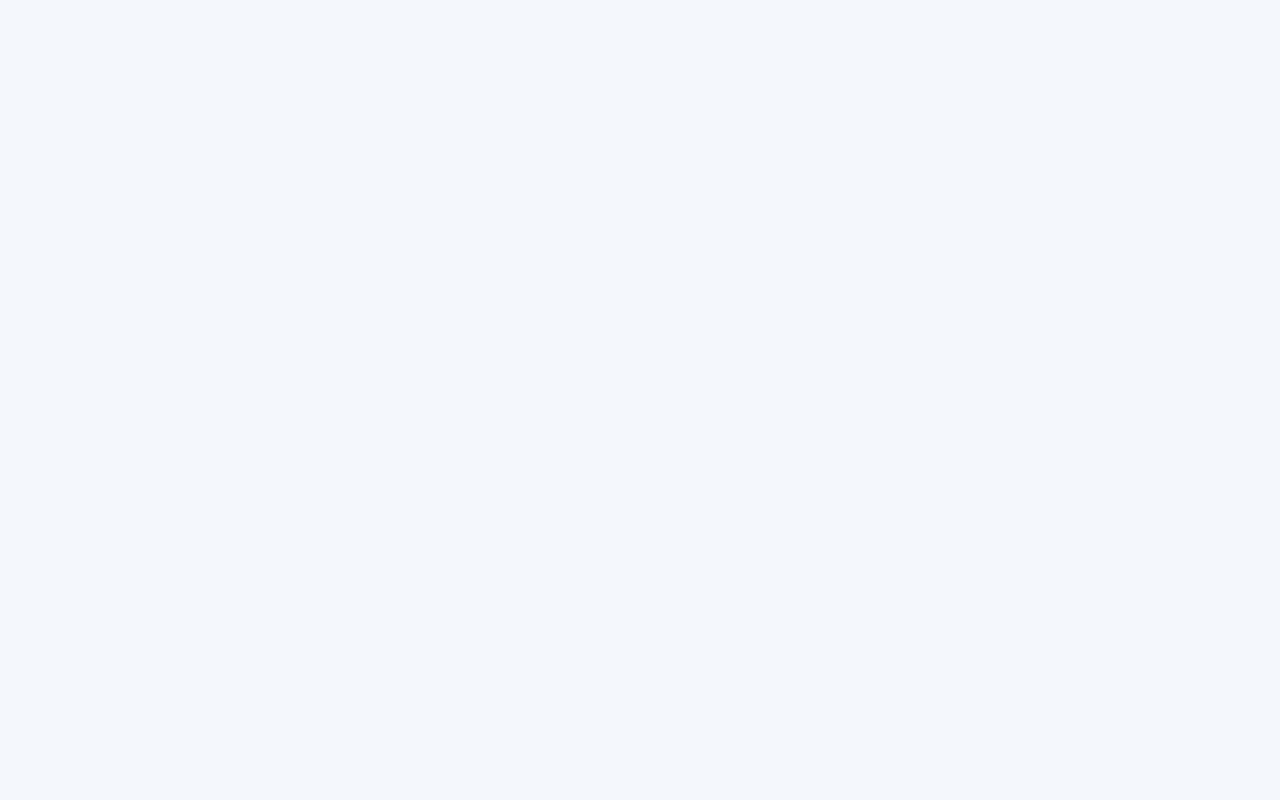
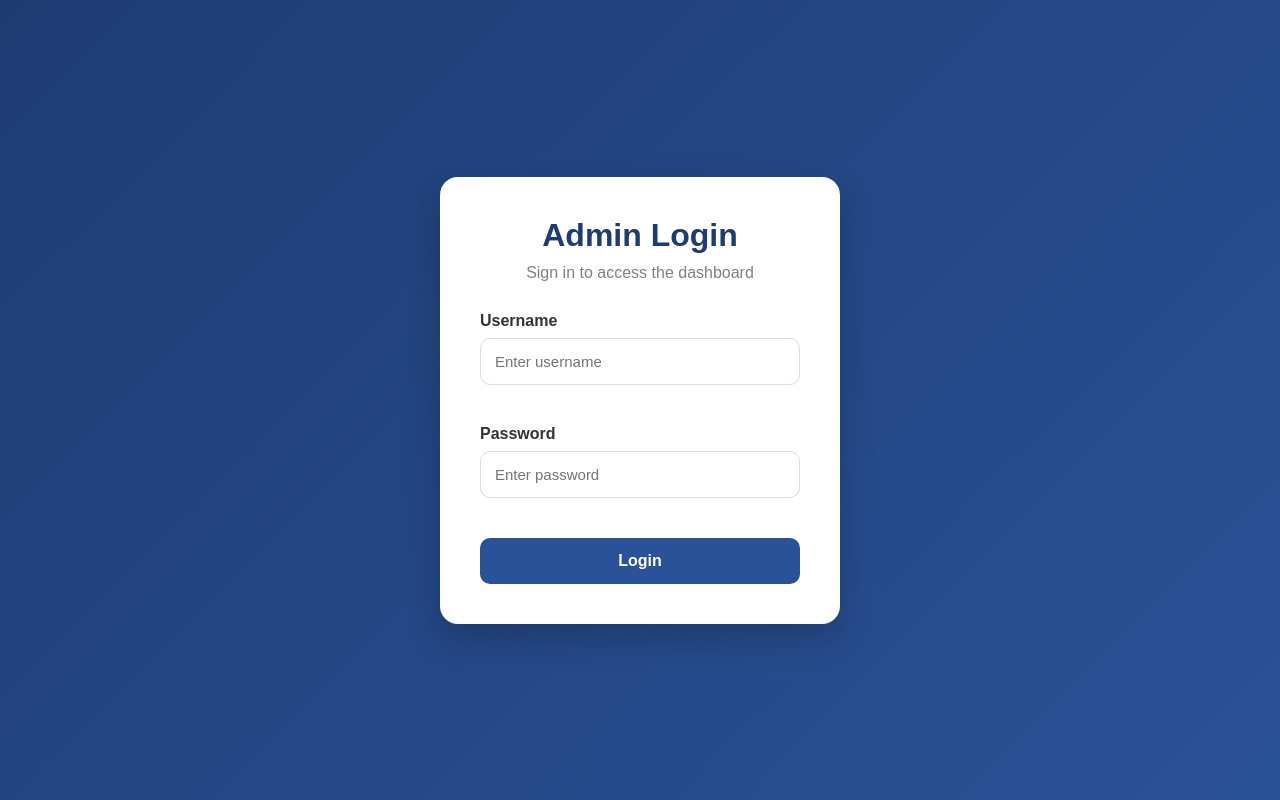
Before and after one commit to kosaraju3333/training-app, a React (Create React App) app: page /login in a window 1280 px wide. Before the commit this address had no page. Built offline with nearby package versions, Linux system fonts and the light colour scheme.

Commit message:
Added login page

```diff
--- a/src/Admin.js
+++ b/src/Admin.js
@@ -1,8 +1,11 @@
 import "./Admin.css";
+import { Navigate } from "react-router-dom";
+
 
 import { useEffect, useState } from "react";
 
 function Admin() {
+
 
   const [requests, setRequests] = useState([]);
 
@@ -35,14 +38,30 @@ function Admin() {
 
   };
 
+  // Check if user is logged in
+  if (localStorage.getItem("isLoggedIn") !== "true") {
+    return <Navigate to="/login" />;
+  }
+
 
   return (
 
     <div className="admin-container">
 
-  <h1 className="admin-title">
-    Student Registration Requests
-  </h1>
+  	<h1 className="admin-title">
+    		Student Registration Requests
+  	</h1>
+
+	<button
+          className="logout-btn"
+          onClick={() => {
+            localStorage.removeItem("isLoggedIn");
+            window.location.href = "/login";
+          }}
+       >
+        Logout
+      </button>
+
 
   <table className="request-table">
 
--- a/src/App.js
+++ b/src/App.js
@@ -1,5 +1,6 @@
 import { BrowserRouter, Routes, Route } from "react-router-dom";
 import Home from "./Home";
+import Login from "./Login";
 import Admin from "./Admin";
 
 function App() {
@@ -9,7 +10,7 @@ function App() {
       <Routes>
 
         <Route path="/" element={<Home />} />
-
+	<Route path="/login" element={<Login />} />
         <Route path="/admin" element={<Admin />} />
 
       </Routes>
--- /dev/null
+++ b/src/Login.css
@@ -0,0 +1,80 @@
+* {
+  margin: 0;
+  padding: 0;
+  box-sizing: border-box;
+}
+
+.login-page {
+  min-height: 100vh;
+  background: linear-gradient(135deg, #1e3c72, #2a5298);
+  display: flex;
+  justify-content: center;
+  align-items: center;
+  font-family: Arial, sans-serif;
+}
+
+.login-card {
+  width: 400px;
+  background: white;
+  padding: 40px;
+  border-radius: 18px;
+  box-shadow: 0 15px 35px rgba(0,0,0,0.2);
+}
+
+.login-header {
+  text-align: center;
+  margin-bottom: 30px;
+}
+
+.login-header h1 {
+  color: #1e3c72;
+  margin-bottom: 10px;
+}
+
+.login-header p {
+  color: gray;
+}
+
+.input-group {
+  margin-bottom: 20px;
+}
+
+.input-group label {
+  display: block;
+  margin-bottom: 8px;
+  color: #333;
+  font-weight: 600;
+}
+
+.input-group input {
+  width: 100%;
+  padding: 14px;
+  border: 1px solid #ddd;
+  border-radius: 10px;
+  font-size: 15px;
+  transition: 0.3s;
+}
+
+.input-group input:focus {
+  outline: none;
+  border-color: #2a5298;
+  box-shadow: 0 0 8px rgba(42,82,152,0.3);
+}
+
+.login-btn {
+  width: 100%;
+  padding: 14px;
+  border: none;
+  background: #2a5298;
+  color: white;
+  font-size: 16px;
+  font-weight: bold;
+  border-radius: 10px;
+  cursor: pointer;
+  transition: 0.3s;
+}
+
+.login-btn:hover {
+  background: #1e3c72;
+  transform: translateY(-2px);
+}
--- /dev/null
+++ b/src/Login.js
@@ -0,0 +1,79 @@
+import "./Login.css";
+import { useState } from "react";
+import { useNavigate } from "react-router-dom";
+
+function Login() {
+  const [username, setUsername] = useState("");
+  const [password, setPassword] = useState("");
+
+  const navigate = useNavigate();
+
+  const handleSubmit = async (e) => {
+    e.preventDefault();
+
+    const response = await fetch("/api/login", {
+      method: "POST",
+      headers: {
+        "Content-Type": "application/json"
+      },
+      body: JSON.stringify({
+        username,
+        password
+      })
+    });
+
+    const data = await response.json();
+
+    if (response.ok) {
+      localStorage.setItem("isLoggedIn", "true");
+      navigate("/admin");
+    } else {
+      alert(data.message);
+    }
+  };
+
+  return (
+    <div className="login-page">
+      <div className="login-card">
+
+        <div className="login-header">
+          <h1>Admin Login</h1>
+          <p>Sign in to access the dashboard</p>
+        </div>
+
+        <form onSubmit={handleSubmit}>
+
+          <div className="input-group">
+            <label>Username</label>
+            <input
+              type="text"
+              placeholder="Enter username"
+              value={username}
+              onChange={(e) => setUsername(e.target.value)}
+              required
+            />
+          </div>
+
+          <div className="input-group">
+            <label>Password</label>
+            <input
+              type="password"
+              placeholder="Enter password"
+              value={password}
+              onChange={(e) => setPassword(e.target.value)}
+              required
+            />
+          </div>
+
+          <button className="login-btn" type="submit">
+            Login
+          </button>
+
+        </form>
+
+      </div>
+    </div>
+  );
+}
+
+export default Login;
```
